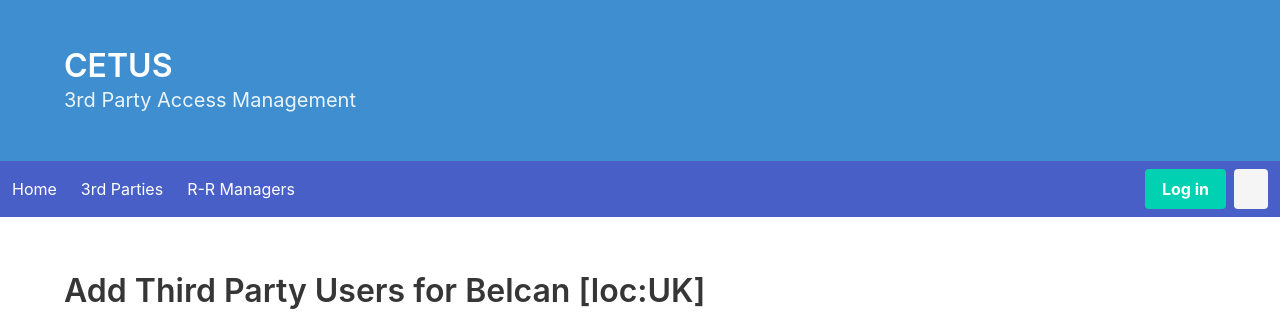
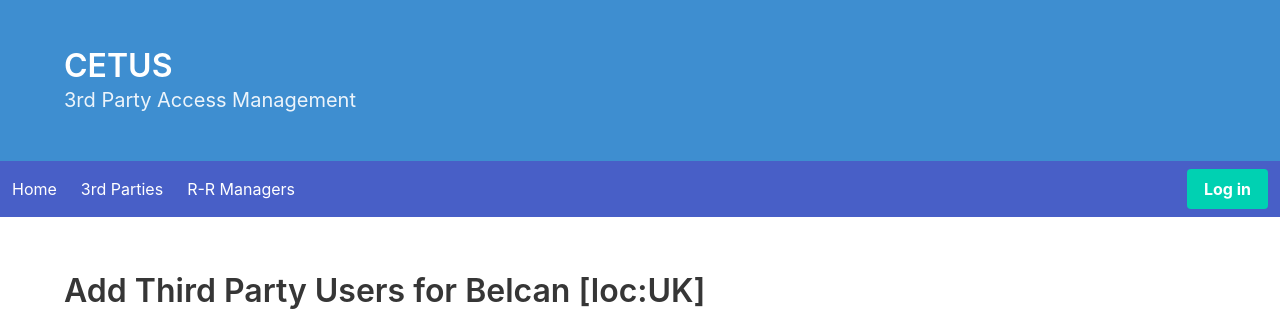
Before and after one commit to diarmuidclarke/cetus, a Django app: page /cetus3pur/addusers/1 in a window 1280 px wide. Shown: the top 326 px of the page. Run offline with Django 3.2, Linux system fonts and the light colour scheme; data comes from the database, SQL or seed files in the repository; some libraries are stand-ins or nearby versions.

Commit message:
tidy/fix up navbar html

```diff
--- a/cetusSite/cetus3pur/templates/base.html
+++ b/cetusSite/cetus3pur/templates/base.html
@@ -47,12 +47,9 @@
                 <div class="navbar-item">
                     {% if user.is_authenticated %}
 
-                    <a class="button">
-                        <span class="icon">
-                            <i class="fas fa-user-alt"></i>
-                        </a>
 
                     <a class="button is-primary" href="/cetus3pur/userprofile/">
+                        <i class="fas fa-user-alt"></i>
                         <strong>&nbsp;{{ user }} </strong>
                     </a>
 
@@ -66,14 +63,11 @@
                         <a class="button is-primary" href="/cetus3pur/userprofile/">
                             <strong>Log in</strong>
                         </a>
-                            <a class="button is-light">
-                            </a>
                     </div>
                     {% endif %}
                 </div>
             </div>
 
-            </a>
         </div>
         </div>
     </nav>
```
Lines whose indentation alone changed are shown as unchanged.
